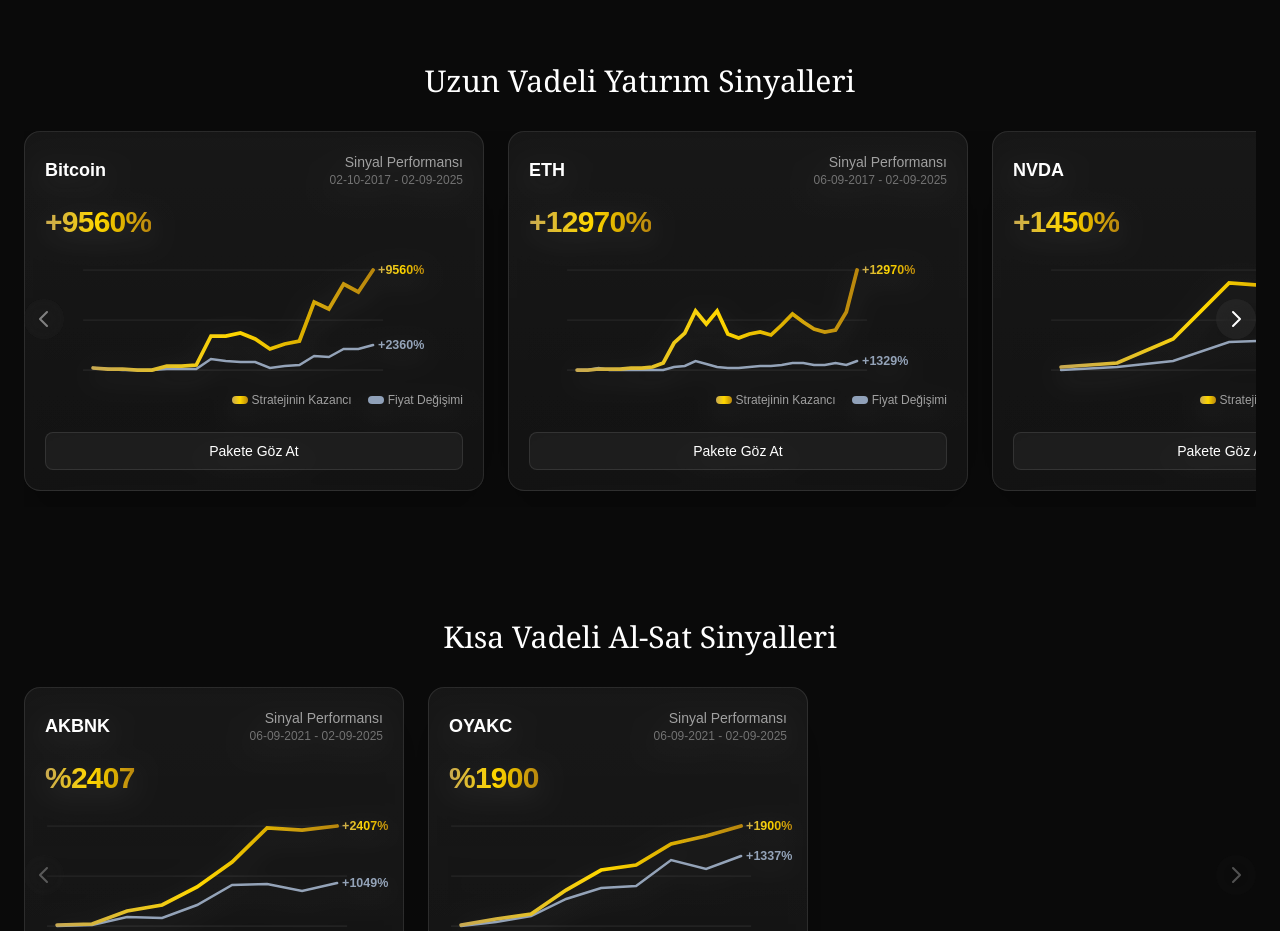
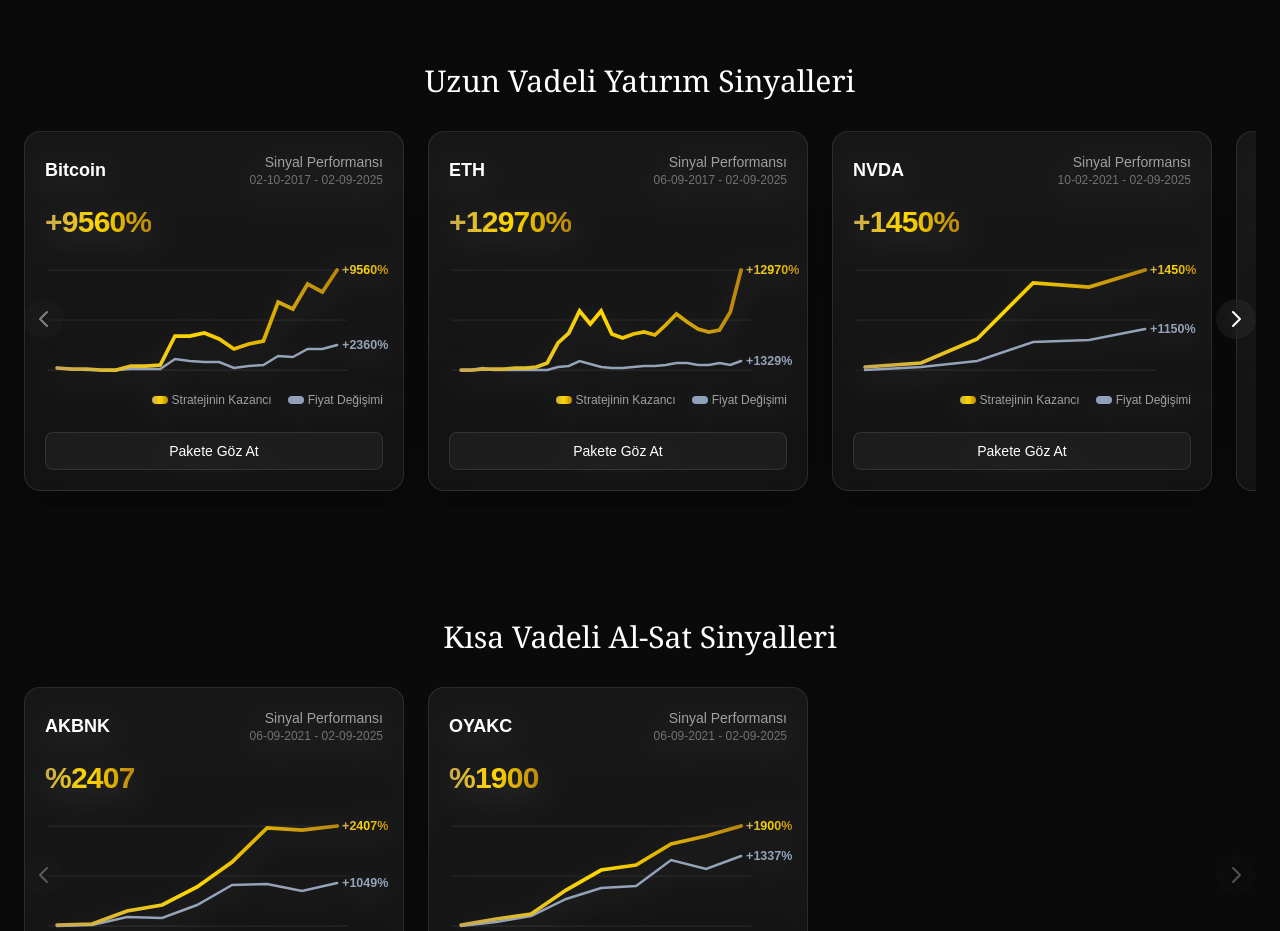
Before and after one commit to tolgacatalpinar/servet-akademisi, a Next.js app: page / in a window 1280 px wide. Shown: the part 1380-2311 px from the top of the page. Built offline with nearby package versions, Linux system fonts and the light colour scheme.

Commit message:
Update page.jsx

```diff
--- a/app/page.jsx
+++ b/app/page.jsx
@@ -426,7 +426,7 @@
               return (
                 <article
                   key={item.id}
-                  className="min-w-[360px] sm:min-w-[420px] md:min-w-[460px] bg-gradient-to-b from-white/5 to-white/[0.03] border border-white/10 rounded-2xl p-5 shadow-2xl"
+                  className="min-w-[300px] sm:min-w-[360px] md:min-w-[380px] bg-gradient-to-b from-white/5 to-white/[0.03] border border-white/10 rounded-2xl p-5 shadow-2xl"
                   style={{ filter: "url(#softShadow)" }}
                 >
                   <div className="flex items-center justify-between">
```
